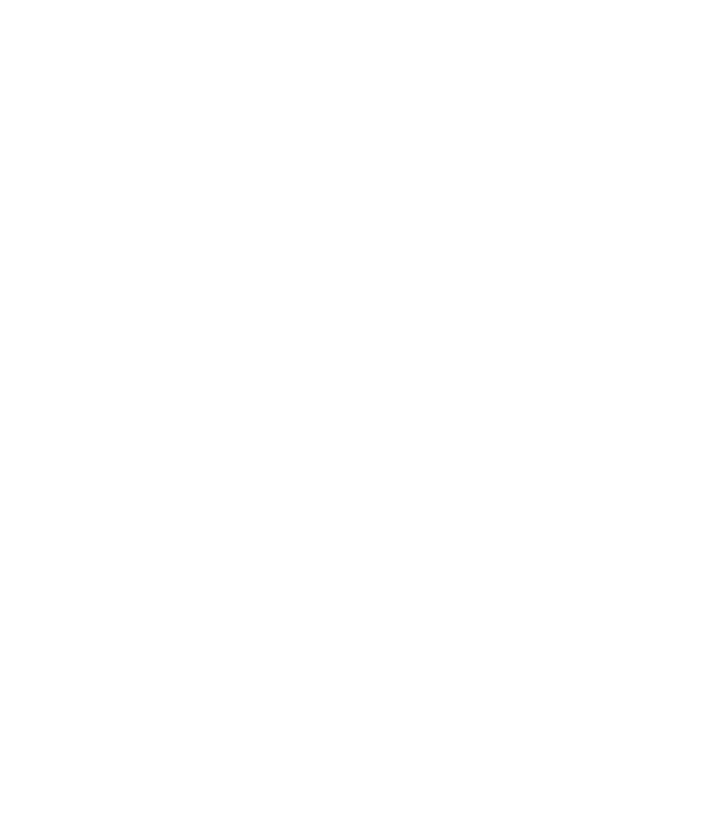
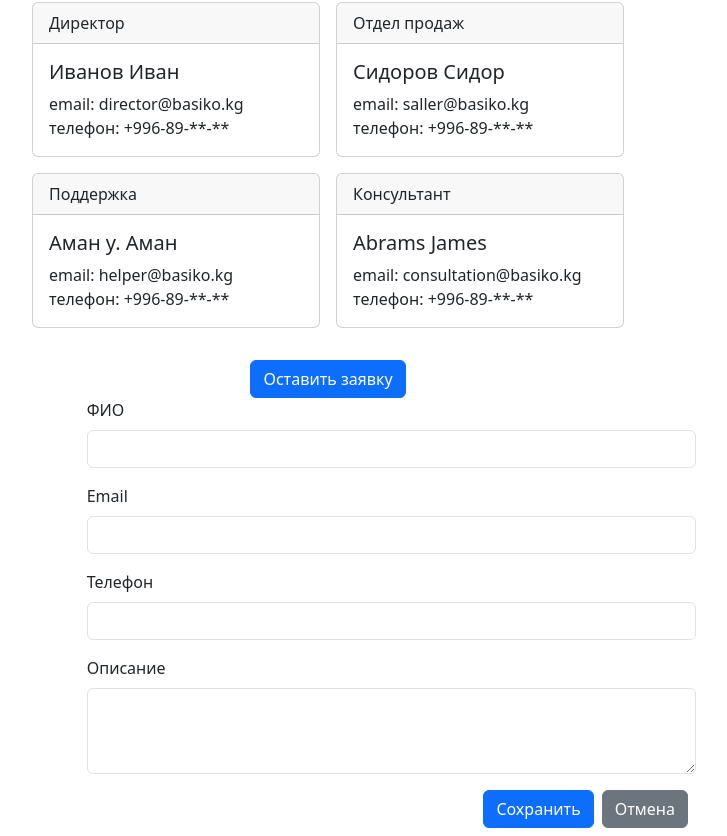
Before and after one commit to bss94/HW62Routes, a React (Vite) app: page /contacts/new-order in a window 1280 px wide. Before the commit this address had no page. Shown: the part 164-1000 px from the top of the page, without its empty margins (312-1039 px from the left). Before the commit the page ends 800 px from the top, so only its background shows below. Built offline with nearby package versions, Linux system fonts and the light colour scheme.

Commit message:
step 6. Create components order to insert route on contacts,container allOrders to route orders in admin state,comonent order item to show orders from states on allorders, create type ORDER,create constant CURRENTORDERS

```diff
--- a/src/App.tsx
+++ b/src/App.tsx
@@ -3,16 +3,22 @@
 import Home from './containers/Home/Home';
 import Toolbar from './components/Toolbar/Toolbar';
 import {useState} from 'react';
-import {OURPOSTS} from './constants';
-import {POST} from './types';
+import {CURRENTORDERS, OURPOSTS} from './constants';
+import {ORDER, POST} from './types';
 import FullPost from './components/Posts/FullPost/FullPost';
 import AboutUs from './containers/AboutUs/AboutUs';
 import Contacts from './containers/Contacts/Contacts';
 import Products from './containers/Products/Products';
+import Order from './components/Order/Order';
+import AllOrders from './containers/AllOrders/AllOrders';
 
 const App = () => {
   const [isAdmin, setIsAdmin] = useState<boolean>(false);
   const [allPosts, setAllPosts] = useState<POST[]>(OURPOSTS);
+  const [orders,setOrders]=useState<ORDER[]>(CURRENTORDERS);
+  const onOrderSubmit = (order:ORDER)=>{
+    setOrders(prevState => [...prevState,order])
+  }
 
   const addPost = (post: POST) => {
     setAllPosts(prevState => [...prevState, post]);
@@ -44,10 +50,16 @@
                  element={
                    <AboutUs/>
                  }/>
+          <Route path="/orders"
+                 element={
+                   <AllOrders orders={orders}/>
+                 }/>
           <Route path="/contacts"
                  element={
                    <Contacts/>
-                 }/>
+                 }>
+            <Route path='new-order' element={<Order onOrderSubmit={onOrderSubmit}/>}/>
+          </Route>
 
           <Route path="*"
                  element={
--- /dev/null
+++ b/src/components/Order/Order.tsx
@@ -0,0 +1,118 @@
+import React, {useState} from 'react';
+import {Button, Col, Form, Row} from 'react-bootstrap';
+import {ORDER} from '../../types';
+
+const initialState = {
+  name: '',
+  email: '',
+  phone: '',
+  id: 'order-',
+  order: '',
+};
+
+interface Props {
+  onOrderSubmit:(order:ORDER)=>void
+}
+
+const Order:React.FC<Props> = ({
+  onOrderSubmit
+}) => {
+  const [newOrder, setNewOrder] = useState<ORDER>(initialState);
+  const changeOrder = (
+    event: React.ChangeEvent<HTMLInputElement | HTMLTextAreaElement>,
+  ) => {
+    setNewOrder((prev) => ({
+      ...prev,
+      [event.target.name]: event.target.value,
+    }));
+  };
+
+  const onFormSubmit = (event: React.FormEvent) => {
+    event.preventDefault();
+    onOrderSubmit({
+      ...newOrder,
+      id: newOrder.id + Math.random().toString()
+    });
+
+    onCancel();
+  };
+  const onCancel=()=>{
+    setNewOrder(initialState)
+  }
+
+
+  return (
+    <Row>
+      <Col/>
+      <Col sm={10}>
+        <Form onSubmit={onFormSubmit} className='mb-2'>
+          <Form.Group className="mb-3"
+                      controlId="name"
+          >
+            <Form.Label>ФИО</Form.Label>
+            <Form.Control
+              type="text"
+              name="name"
+              value={newOrder.name}
+              onChange={changeOrder}
+            />
+          </Form.Group>
+          <Form.Group className="mb-3"
+                      controlId="subtitle"
+          >
+            <Form.Label>Email</Form.Label>
+            <Form.Control
+              type="email"
+              name="email"
+              value={newOrder.email}
+              onChange={changeOrder}
+            />
+          </Form.Group>
+          <Form.Group className="mb-3"
+                      controlId="image"
+          >
+            <Form.Label>Телефон</Form.Label>
+            <Form.Control
+              type="text"
+              name="phone"
+              required
+              value={newOrder.phone}
+              onChange={changeOrder}
+            />
+          </Form.Group>
+          <Form.Group
+            className="mb-3"
+            controlId="order"
+          >
+            <Form.Label>Описание</Form.Label>
+            <Form.Control
+              as="textarea"
+              rows={3}
+              name="order"
+              value={newOrder.order}
+              onChange={changeOrder}
+            />
+          </Form.Group>
+          <div className="d-flex justify-content-end">
+            <Button variant="primary"
+                    type="submit"
+            >
+              Сохранить
+            </Button>
+            <Button
+              variant="secondary"
+              onClick={onCancel}
+              className="mx-2"
+            >
+              Отмена
+            </Button>
+          </div>
+        </Form>
+        <Col/>
+      </Col>
+    </Row>
+
+  );
+};
+
+export default Order;
--- /dev/null
+++ b/src/components/OrderItem/OrderItem.tsx
@@ -0,0 +1,32 @@
+import React from 'react';
+import {Card} from 'react-bootstrap';
+
+interface Props {
+  name: string;
+  email: string;
+  phone: string;
+  order: string;
+
+}
+
+const OrderItem: React.FC<Props> = ({
+  name, email, phone, order
+}) => {
+  return (
+    <Card style={{width: '18rem'}} className="mx-2 my-2">
+      <Card.Header>{name}</Card.Header>
+      <Card.Body>
+        <Card.Title>
+          {order}
+        </Card.Title>
+        <Card.Text>
+          email: {email}
+          <br/>
+          телефон: {phone}
+        </Card.Text>
+      </Card.Body>
+    </Card>
+  );
+};
+
+export default OrderItem;
--- a/src/components/Toolbar/Toolbar.tsx
+++ b/src/components/Toolbar/Toolbar.tsx
@@ -12,9 +12,18 @@
   getAdmin
 }) => {
   let btnText = 'User';
+  let orders=(
+    <></>
+  )
   if (isAdmin) {
     btnText = 'Admin';
+    orders=(
+      <NavLink className="nav-link" to='/orders'>Заявки</NavLink>
+    )
   }
+
+
+
   return (
     <Navbar bg="primary" data-bs-theme="dark">
       <Container>
@@ -29,6 +38,7 @@
           <NavLink className="nav-link" to="/contacts">Контакты</NavLink>
         </Nav>
         <Nav>
+          {orders}
           <Button variant="success" onClick={getAdmin}>Now {btnText}</Button>
         </Nav>
       </Container>
--- a/src/constants.ts
+++ b/src/constants.ts
@@ -1,4 +1,4 @@
-import {CONTACT, POST, PRODUCT} from './types';
+import {CONTACT, ORDER, POST, PRODUCT} from './types';
 
 export const OURPOSTS: POST[] = [
   {
@@ -88,3 +88,20 @@
     id: 'ITPLiv100'
   },
 ];
+export const CURRENTORDERS: ORDER[] = [
+  {
+    name: 'Бражников С',
+    phone: '+996-556-99-**-**',
+    email: 'client@gmail.com',
+    id: 'order-1',
+    order: 'заявка на ИТП для жилого дома 13 этажей + паркинг',
+  },
+  {
+    name: 'Кто-то какой-то',
+    phone: '+996-556-99-**-**',
+    email: 'client2@gmail.com',
+    id: 'order-2',
+    order: 'заявка на ИТП для жилого дома 15 этажей + 2х уровневый паркинг',
+  },
+
+];
--- /dev/null
+++ b/src/containers/AllOrders/AllOrders.tsx
@@ -0,0 +1,29 @@
+import React from 'react';
+import {ORDER} from '../../types';
+import OrderItem from '../../components/OrderItem/OrderItem';
+import {Col, Row} from 'react-bootstrap';
+
+interface Props {
+  orders: ORDER[];
+}
+
+const AllOrders: React.FC<Props> = ({orders}) => {
+  return (
+    <Row>
+      <Col/>
+      <Col sm={8}>
+        <h2 className="mt-5 text-center">Заявки</h2>
+        <div className="d-flex flex-wrap justify-content-center align-items-center mt-3">
+          {orders.map(el => {
+            return <OrderItem name={el.name} order={el.order} phone={el.phone}
+                              email={el.email} key={Math.random() * 1000}/>;
+          })}
+        </div>
+      </Col>
+      <Col/>
+
+    </Row>
+  );
+};
+
+export default AllOrders;
--- a/src/containers/Contacts/Contacts.tsx
+++ b/src/containers/Contacts/Contacts.tsx
@@ -1,8 +1,11 @@
-import {Col, Row} from 'react-bootstrap';
+import {Button, Col, Row} from 'react-bootstrap';
 import {OURCONTACTS} from '../../constants';
 import Contact from '../../components/Contact/Contact';
+import {NavLink, Outlet} from 'react-router-dom';
 
-const Contacts = () => {
+
+
+const Contacts= () => {
   return (
     <Row>
       <Col/>
@@ -14,6 +17,9 @@
                             email={el.email} key={Math.random() * 1000}/>;
           })}
         </div>
+        <NavLink className="nav-link text-center mt-4" to="new-order"><Button>Оставить заявку</Button></NavLink>
+
+        <Outlet/>
       </Col>
       <Col/>
 
```
Also changed, not shown: src/types.ts (+7 -0 lines).
